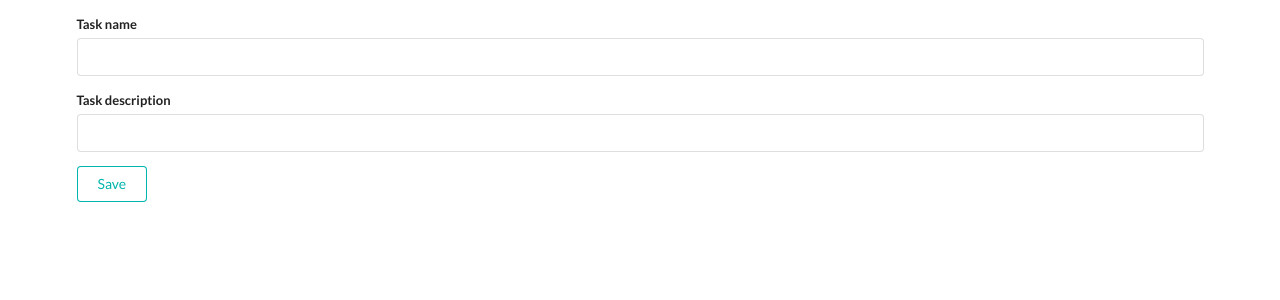
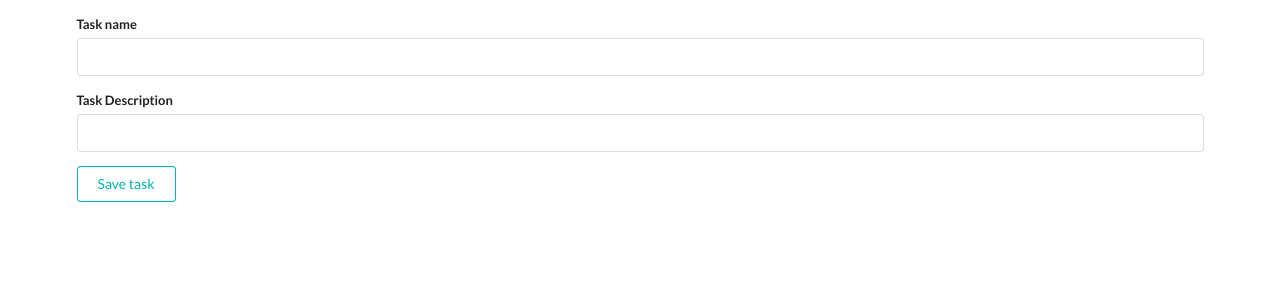
Before and after one commit to Bermet777/Neobis_ToDo_Project_new, a Django app: template todoapp/templates/todoapp/edit.html in a window 1280 px wide. Shown: the part 82-382 px from the top of the page. Run offline with Django 4.2, Linux system fonts and the light colour scheme; the template is opened without the code that fills it, so the values that code supplies are empty.

Commit message:
updated edit.html

```diff
--- a/todoapp/templates/todoapp/edit.html
+++ b/todoapp/templates/todoapp/edit.html
@@ -14,10 +14,10 @@
             <input type="text" name="title" value="{{ todo.title }}">
         </div>
         <div class="field">
-            <label>Task description</label>
+            <label>Task Description</label>
             <input type="text" name="description" value="{{ todo.description }}">
         </div>
-        <button class="ui teal basic button" type="submit">Save</button>
+        <button class="ui teal basic button" type="submit">Save task</button>
     </form>
 </div>
 
```
